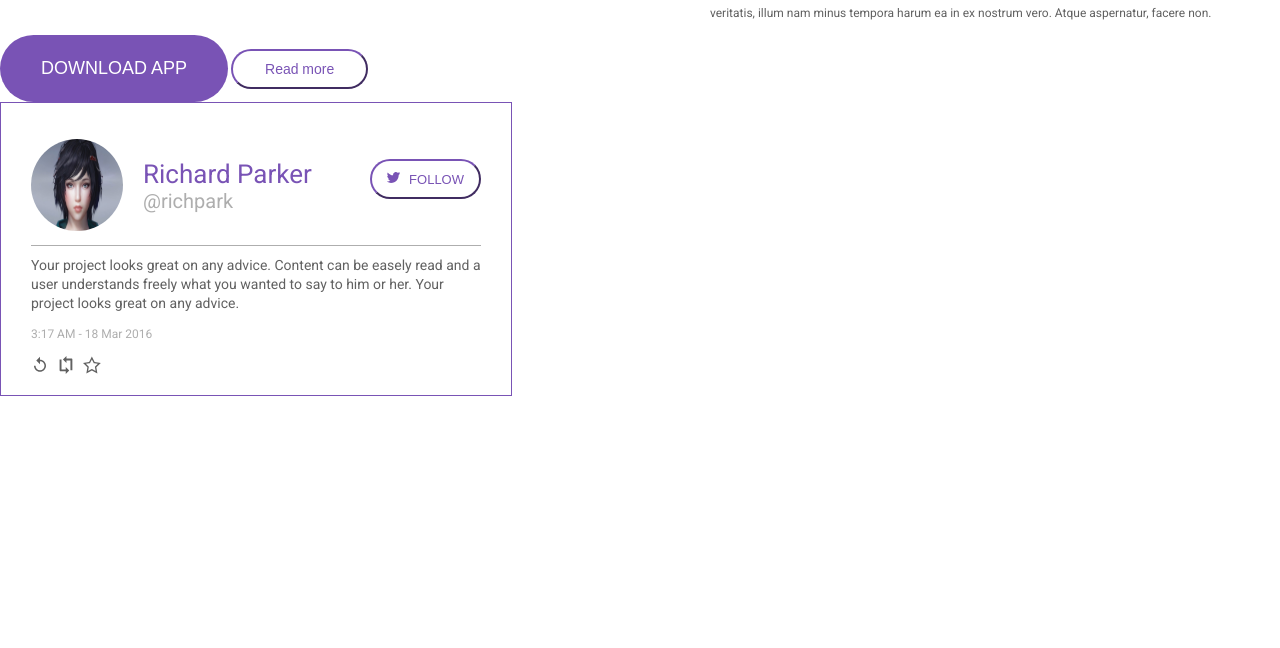
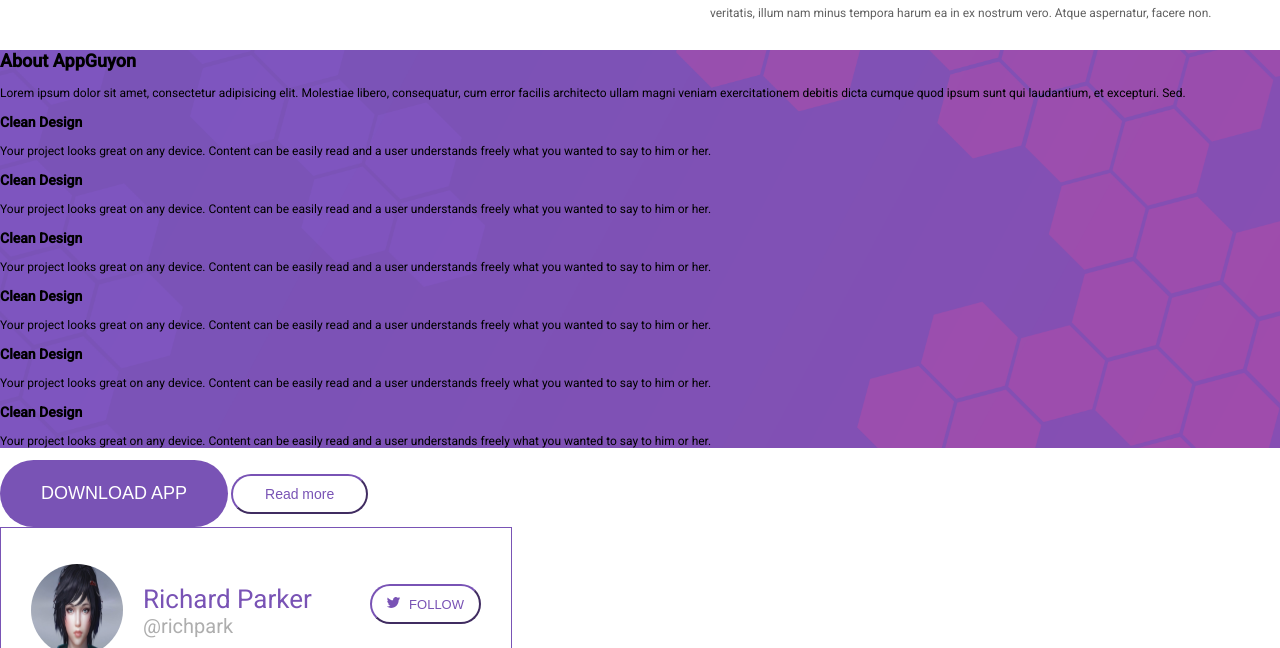
Before and after one commit to iGrubesic/treetopers, a website: page index.html in a window 1280 px wide. Shown: the part 1098-1746 px from the top of the page. Before the commit the page ends 1494 px from the top, so only its background shows below. Drawn offline with nearby package versions, Linux system fonts and the light colour scheme; files that its build step writes are made by us from their sources.

Commit message:
added background img in section about

```diff
--- a/index.html
+++ b/index.html
@@ -23,14 +23,13 @@
                </ul>
             </nav>
         </header>
-        <section id="intro">
-
-        </section>
+        <section id="intro"></section>
         <section id="features">
-            <div class="text-wrapper">
+            <div class="features-wrapper">
                 <h2>Amazing Features</h2>
                 <p>Lorem ipsum dolor sit amet, consectetur adipisicing elit. Impedit hic sapiente voluptatem architecto dolores excepturi consequuntur suscipit, doloremque laborum similique totam provident odio saepe veritatis assumenda nulla voluptates, quis illo?</p>
             </div>
+            <div class="row">
                 <div class="col-6">
                 <img src="img/apple-photo.png" alt="">
                 </div>
@@ -55,6 +54,31 @@
                         <h3>Multiple Demos</h3>
                         <p>Lorem ipsum dolor sit amet, consectetur adipisicing elit. Nobis omnis iure quia dolorum quo blanditiis, veritatis, illum nam minus tempora harum ea in ex nostrum vero. Atque aspernatur, facere non.</p>
                     </div>
+                </div>
+            </div>
+        </section>
+        <section id="about">
+            <div class="about-wrapper">
+                <h2>About AppGuyon</h2>
+                <p>Lorem ipsum dolor sit amet, consectetur adipisicing elit. Molestiae libero, consequatur, cum error facilis architecto ullam magni veniam exercitationem debitis dicta cumque quod ipsum sunt qui laudantium, et excepturi. Sed.</p>
+            </div>
+            <div class="col-4">
+                <h3>Clean Design</h3>
+                <p>Your project looks great on any device. Content can be easily read and a user understands freely what you wanted to say to him or her.</p>
+                <h3>Clean Design</h3>
+                <p>Your project looks great on any device. Content can be easily read and a user understands freely what you wanted to say to him or her.</p>
+            </div>
+            <div class="col-4">
+                <h3>Clean Design</h3>
+                <p>Your project looks great on any device. Content can be easily read and a user understands freely what you wanted to say to him or her.</p>
+                <h3>Clean Design</h3>
+                <p>Your project looks great on any device. Content can be easily read and a user understands freely what you wanted to say to him or her.</p>
+            </div>
+            <div class="col-4">
+                <h3>Clean Design</h3>
+                <p>Your project looks great on any device. Content can be easily read and a user understands freely what you wanted to say to him or her.</p>
+                <h3>Clean Design</h3>
+                <p>Your project looks great on any device. Content can be easily read and a user understands freely what you wanted to say to him or her.</p>
             </div>
         </section>
 
--- a/style/sass/main.scss
+++ b/style/sass/main.scss
@@ -8,10 +8,16 @@ html {
     box-sizing: border-box;
 }
 
+.row:after {
+  content: "";
+  display: table;
+  clear: both;
+}
+
 body {
     font-size: 1.2rem;
     margin: 0;
-   }
+}
 
 header {
 
@@ -62,7 +68,7 @@ header {
 }
 
 #features {
-    .text-wrapper {
+    .features-wrapper {
         text-align: center;
         h2 {
             display: inline-block;
@@ -114,6 +120,14 @@ header {
         }
     }
 }
+
+#about {
+    background-image: url('../../img/background.png');
+    background-repeat: no-repeat;
+    background-position: center;
+    background-size: cover;
+}
+
 button {
     outline: none;
     cursor: pointer;
```
Also changed, not shown: img/background.png (added). Lines whose indentation alone changed are shown as unchanged.
